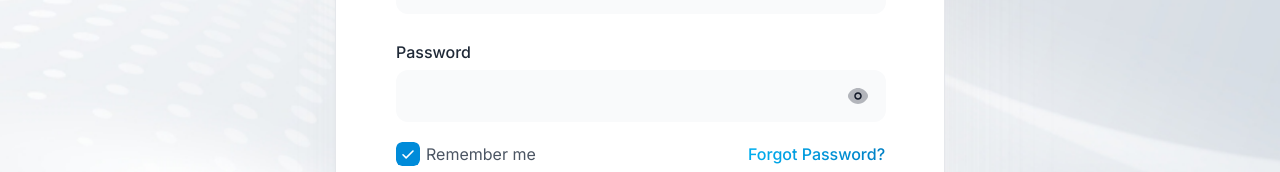
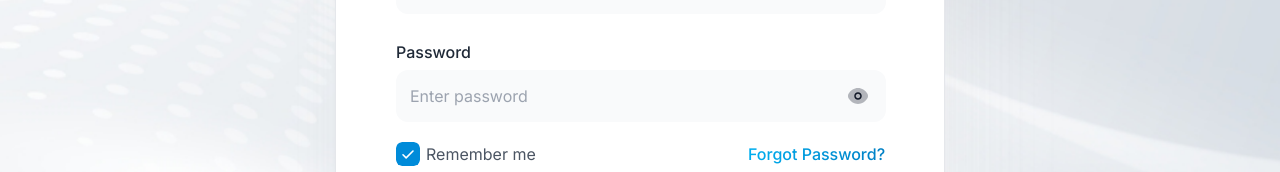
Before and after one commit to taukdev/frontend, a React (Create React App) app: page /Login in a window 1280 px wide. Shown: the part 403-575 px from the top of the page. Built offline with nearby package versions, Linux system fonts and the light colour scheme.

Commit message:
change live

```diff
--- a/src/components/Login.js
+++ b/src/components/Login.js
@@ -111,6 +111,7 @@ export default function Login() {
                       id="password"
                       className="w-full bg-[#F9FAFB] p-[14px] rounded-[12px] h-[52px] text-base text-[#6B7280] focus:outline-none"
                       value={password}
+                      placeholder="Enter password"
                       onChange={(e) => setPassword(e.target.value)}
                       required
                     />
```
